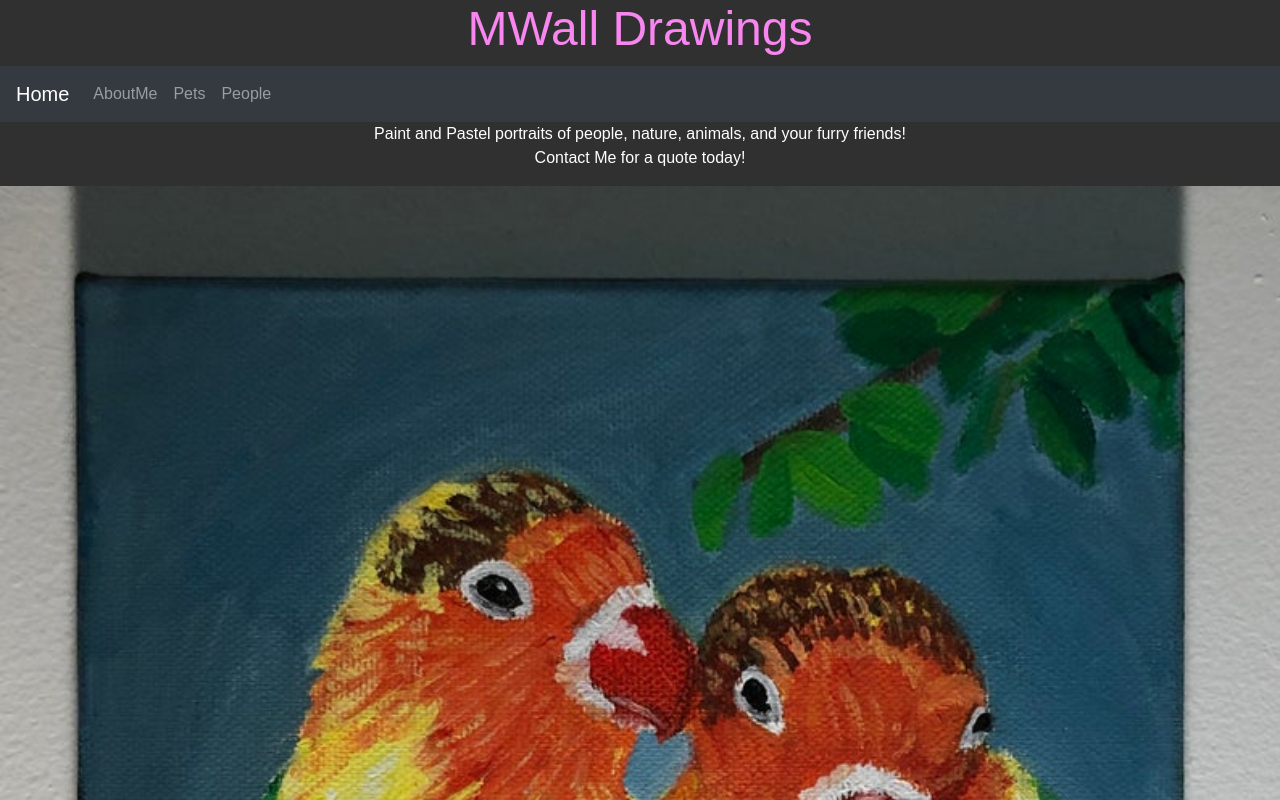
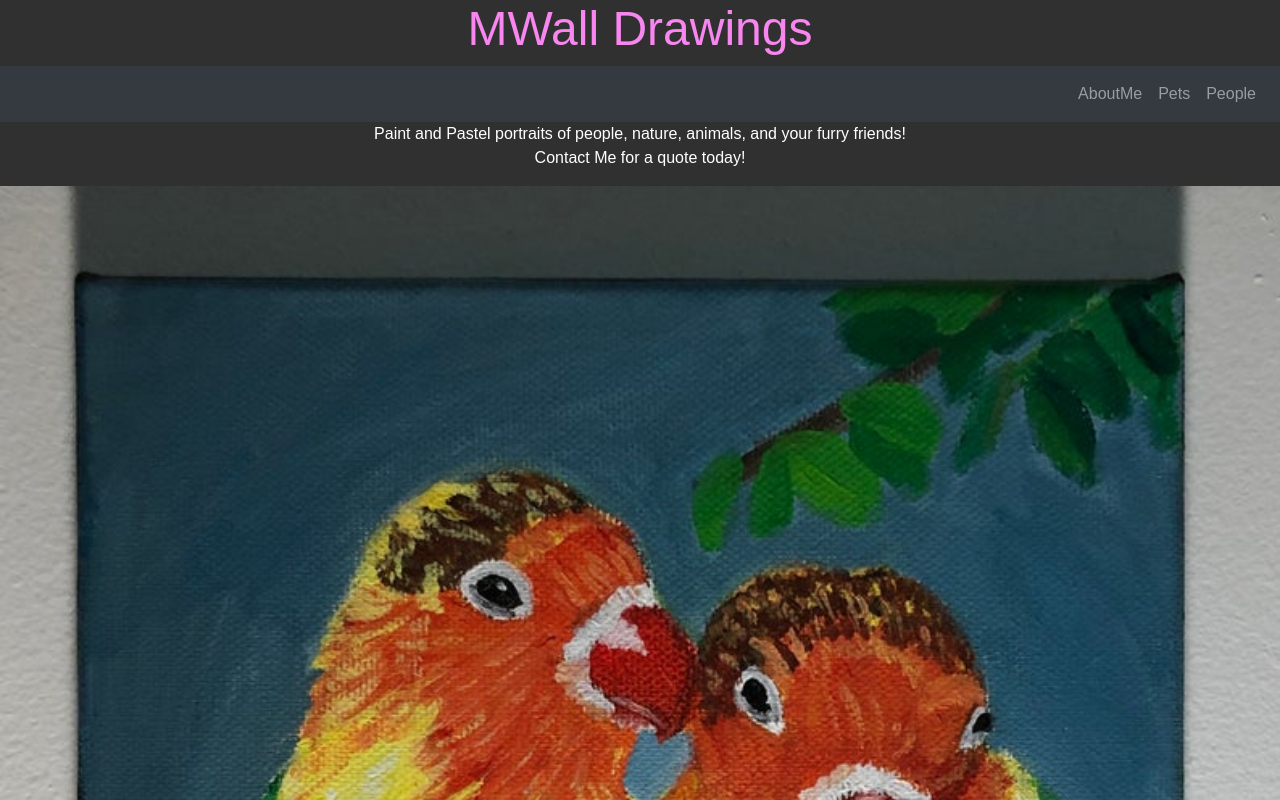
Before and after one commit to TomWallaceJr/mwalldrawings, a React (Create React App) app: page / in a window 1280 px wide. Shown: the top 800 px of the page. Built offline with nearby package versions, Linux system fonts and the light colour scheme.

Commit message:
toying with navbar bootstrap properties

```diff
--- a/src/components/NavBar/NavBar.css
+++ b/src/components/NavBar/NavBar.css
@@ -0,0 +1,5 @@
+.navbar {
+  justify-content: space-between;
+  text-align: center;
+  color: pink;
+}
--- a/src/components/NavBar/NavBar.js
+++ b/src/components/NavBar/NavBar.js
@@ -1,11 +1,13 @@
 import React from 'react';
 import Navbar from 'react-bootstrap/Navbar';
 import { Nav } from 'react-bootstrap';
+import './NavBar.css';
 
 export default function NavBar() {
   return (
-    <Navbar bg="dark" variant="dark">
-      <Navbar.Brand href="#home">Home</Navbar.Brand>
+    <Navbar bg="dark" variant="dark" expand="lg">
+      <Navbar.Toggle aria-controls="basic-navbar-nav" />
+      <Navbar.Collapse id="basic-navbar-nav"></Navbar.Collapse>
       <Nav className="mr-auto">
         <Nav.Link href="#home">AboutMe</Nav.Link>
         <Nav.Link href="#features">Pets</Nav.Link>
```
Also changed, not shown: 1 other file (tests, documents, lock files or other folders).
